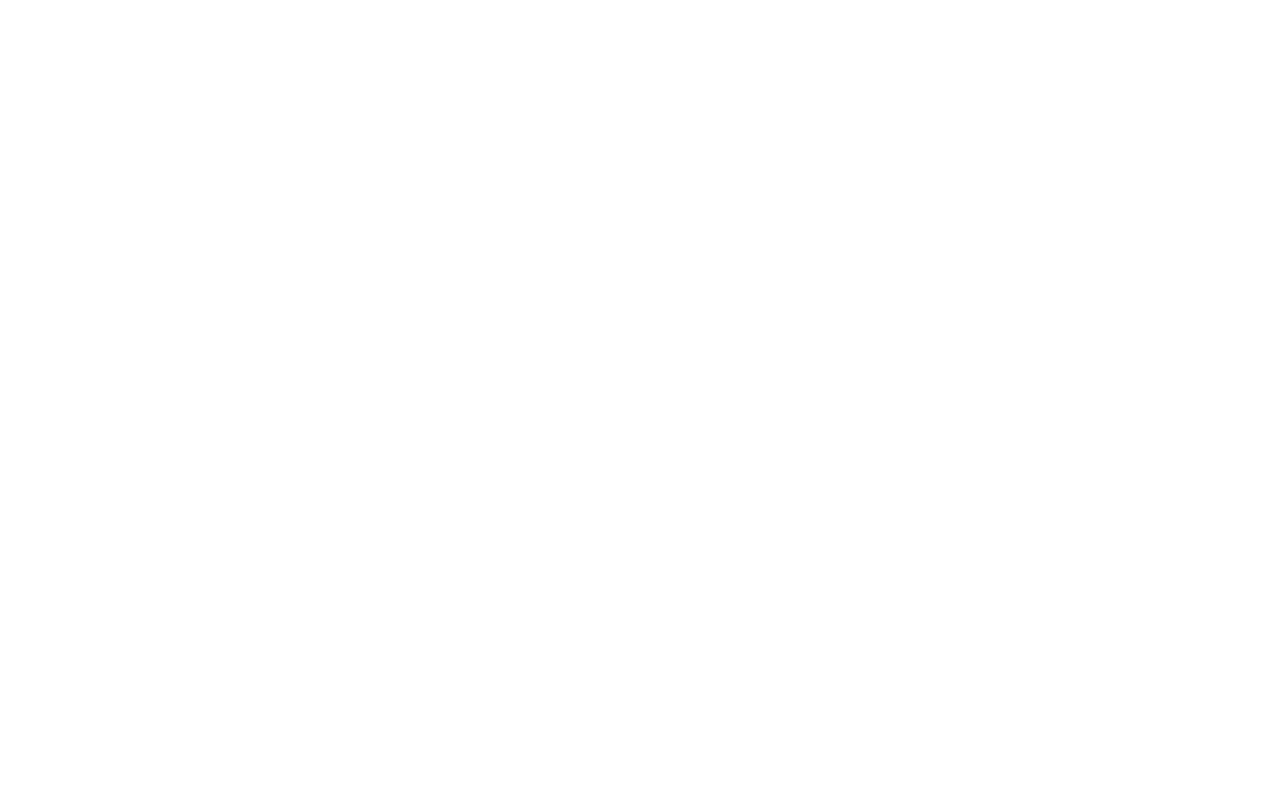
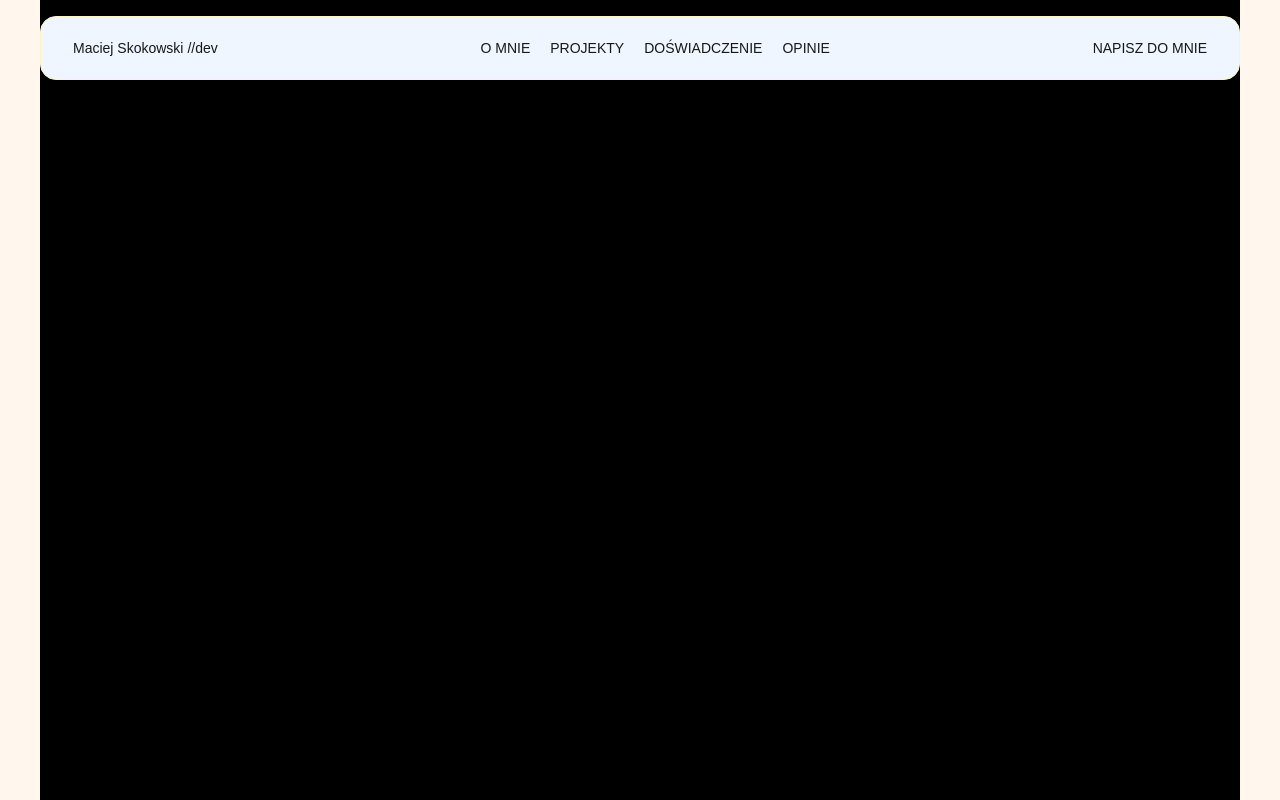
Before and after one commit to vvaciej/Praca-licencjancka-portfolio-app, a Next.js app in the folder praca-licencjacka/: page / in a window 1280 px wide. Built offline with nearby package versions, Linux system fonts and the light colour scheme.

Commit message:
Added basic strcture and basic nav

```diff
--- a/praca-licencjacka/app/page.tsx
+++ b/praca-licencjacka/app/page.tsx
@@ -1,10 +1,22 @@
-import Image from "next/image";
+import Image from 'next/image';
 
 export default function Home() {
-  return (
-    <div className="">
-      <main className="flex">
-      </main>
-    </div>
-  );
+	return (
+		<div className='flex justify-center h-full w-full min-h-200 bg-orange-50'>
+			<main className='flex bg-black w-300 min-h-full'>
+				<header className='flex justify-center bg-blue-50 h-16 w-full mt-4 rounded-2xl border border-amber-100 px-8'>
+					<nav className='flex items-center w-full justify-between text-sm'>
+            <h4>Maciej Skokowski <span className='text-orange'>//dev</span></h4>
+						<ul className='flex gap-5 uppercase'>
+							<li>O mnie</li>
+							<li>Projekty</li>
+							<li>Doświadczenie</li>
+              <li>Opinie</li>
+						</ul>
+            <button className='uppercase'>Napisz do mnie</button>
+					</nav>
+				</header>
+			</main>
+		</div>
+	);
 }
```
